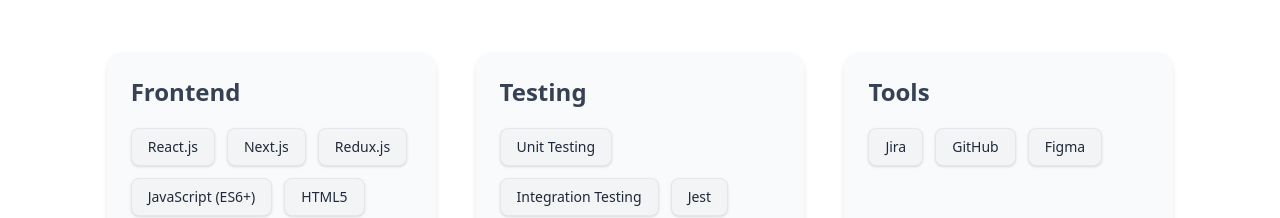
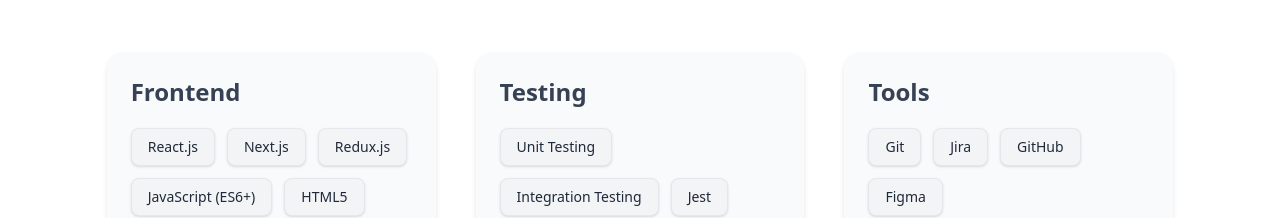
Before and after one commit to summbal122/My-portfolio, a Next.js app: page / in a window 1280 px wide. Shown: the part 1420-1638 px from the top of the page. Built offline with nearby package versions, Linux system fonts and the light colour scheme.

Commit message:
Add changes

```diff
--- a/src/components/Skills.js
+++ b/src/components/Skills.js
@@ -46,7 +46,7 @@
             </h3>
             <div className="flex flex-wrap gap-3">
               {/* <SkillButton name="Docker" /> */}
-              {/* <SkillButton name="Git" /> */}
+              <SkillButton name="Git" />
               <SkillButton name="Jira" />
               <SkillButton name="GitHub" />
               {/* <SkillButton name="Postman" /> */}
```
Also changed, not shown: 1 other file (tests, documents, lock files or other folders).
